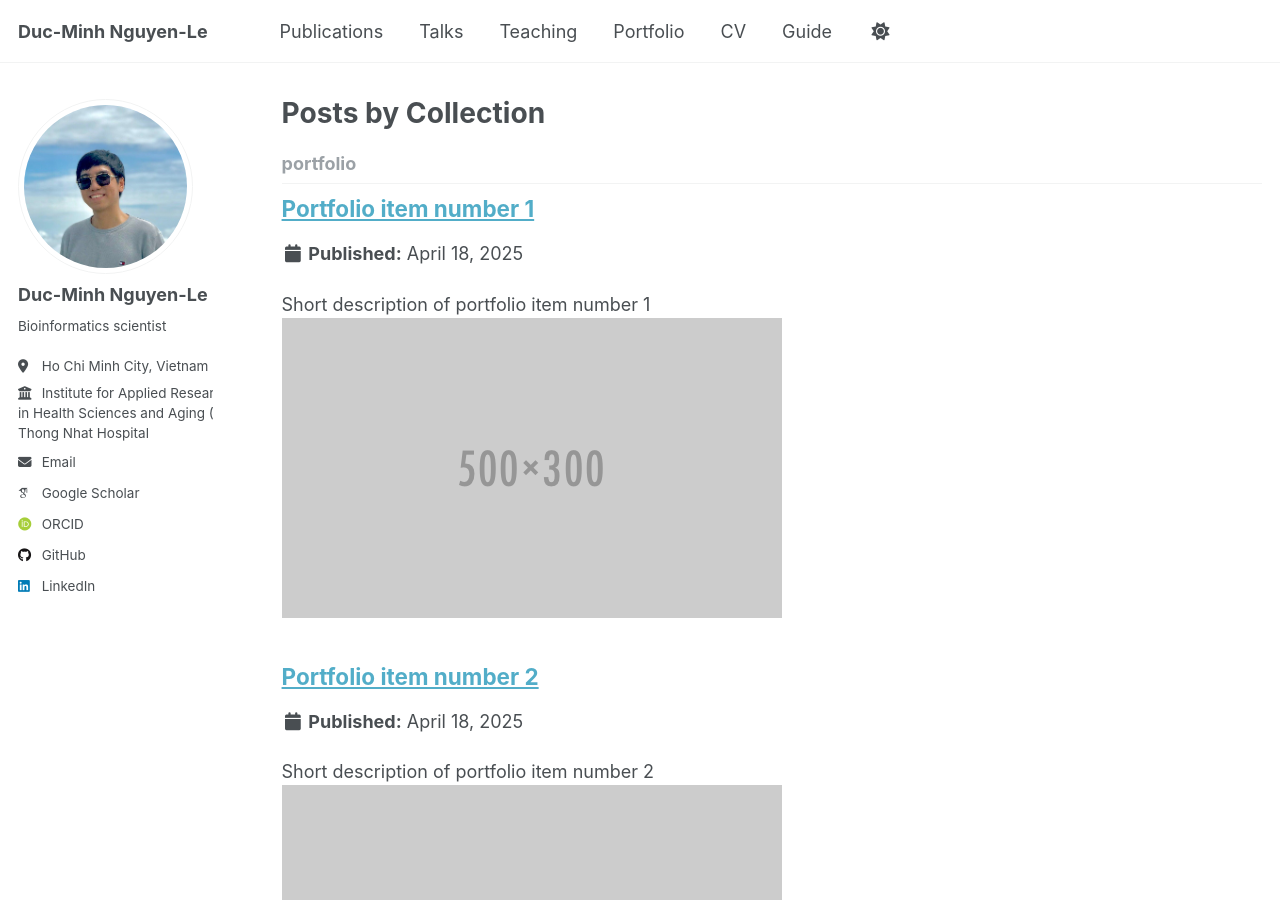
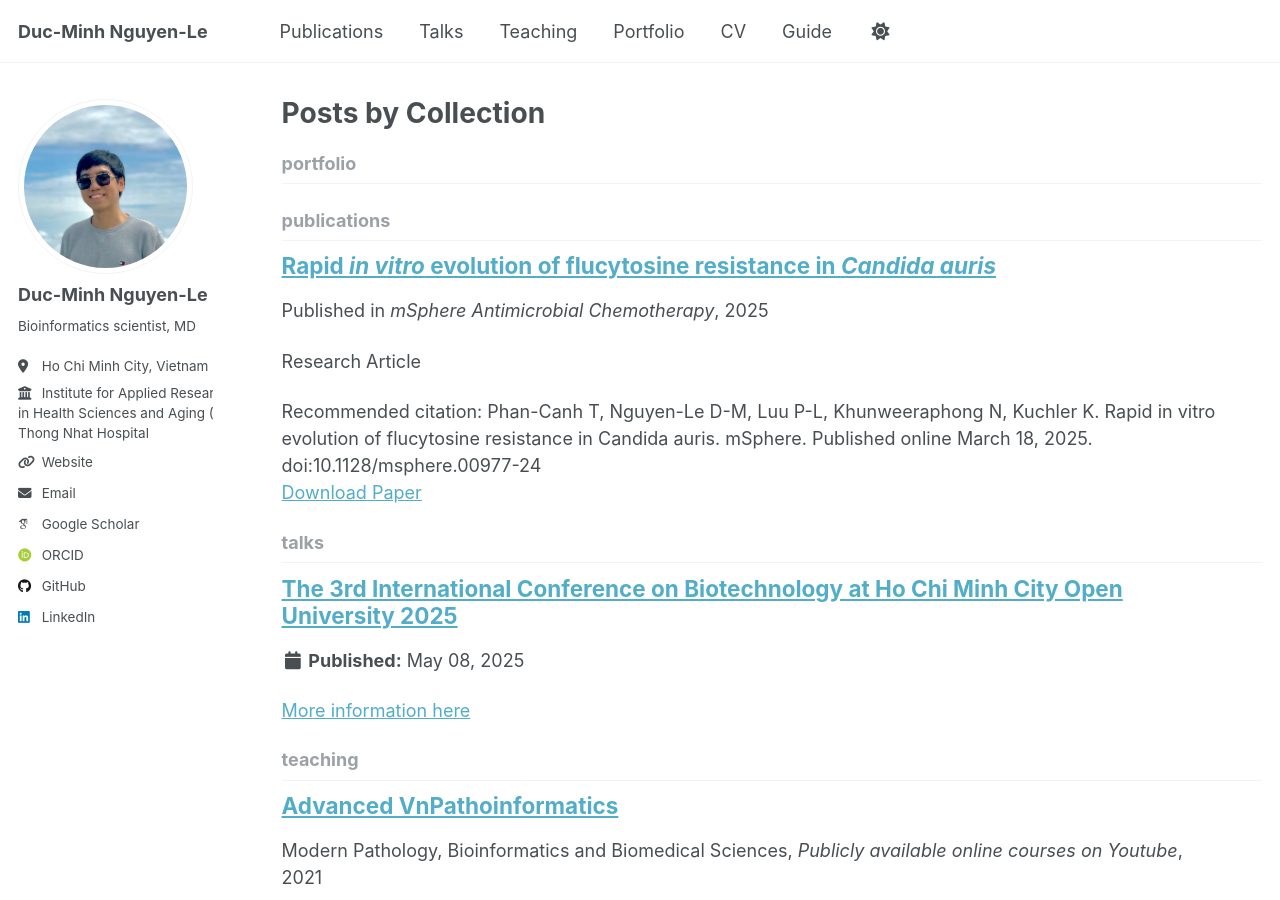
Before and after one commit to ducminhnguyenle/ducminhnguyenle.github.io, a Jekyll site: the page built from _pages/collection-archive.html, in a window 1280 px wide and 900 px high. Built offline with Jekyll 4.4.1, drawn with Linux system fonts in a browser that asks for light colours; some web fonts are replaced.

Commit message:
Remove portfolio template and update HCM OpenUni Conference 2025

```diff
--- a/_config.yml
+++ b/_config.yml
@@ -25,10 +25,10 @@ author:
   avatar           : "profile.jpg"
   name             : "Duc-Minh Nguyen-Le"
   pronouns         : # example: "he/him"
-  bio              : "Bioinformatics scientist"
+  bio              : "Bioinformatics scientist, MD"
   location         : "Ho Chi Minh City, Vietnam"
   employer         : "Institute for Applied Research<br>in Health Sciences and Aging (ARiHA),<br>Thong Nhat Hospital"
-  uri              : # URL
+  uri              : "https://ducminhnguyenle.github.io"
   email            : "ducminhnguyenle30091996@gmail.com"
 
   # Academic websites
--- a/_portfolio/portfolio-1.md
+++ /dev/null
@@ -1,7 +0,0 @@
----
-title: "Portfolio item number 1"
-excerpt: "Short description of portfolio item number 1<br/><img src='/images/500x300.png'>"
-collection: portfolio
----
-
-This is an item in your portfolio. It can be have images or nice text. If you name the file .md, it will be parsed as markdown. If you name the file .html, it will be parsed as HTML.
--- a/_portfolio/portfolio-2.html
+++ /dev/null
@@ -1,7 +0,0 @@
----
-title: "Portfolio item number 2"
-excerpt: "Short description of portfolio item number 2 <br/><img src='/images/500x300.png'>"
-collection: portfolio
----
-
-This is an item in your portfolio. It can be have images or nice text. If you name the file .md, it will be parsed as markdown. If you name the file .html, it will be parsed as HTML.
--- /dev/null
+++ b/_talks/2025-05-08_OralPresentation_OpenUni.md
@@ -0,0 +1,13 @@
+---
+title: "The 3rd International Conference on Biotechnology at Ho Chi Minh City Open University 2025"
+collection: talks
+type: "Oral presentation"
+permalink: /talks/2025-05-08_OralPresentation_OpenUni.md
+venue: "Open University"
+date: 2025-05-08
+location: "Ho Chi Minh City, Vietnam"
+---
+
+[More information here](https://biotech.ou.edu.vn/conference-2025/)
+
+Our research published in mSphere journal has been accepted for an oral presentation at the 3rd International Conference on Biotechnology, Ho Chi Minh City Open University, 2025. The presentation will focus on advancements in **Medical and Pharmaceutical Biotechnology**, specifically discussing a critical topic: [Rapid _in vitro_ evolution of flucytosine resistance in _Candida auris_](https://doi.org/10.1128/msphere.00977-24), highlighting its implications for future antifungal therapy and resistance management in clinical settings.
```
